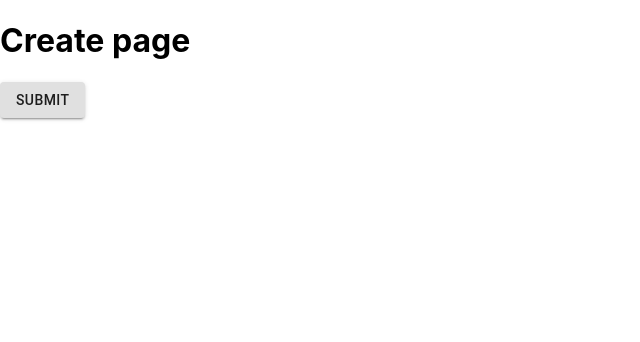
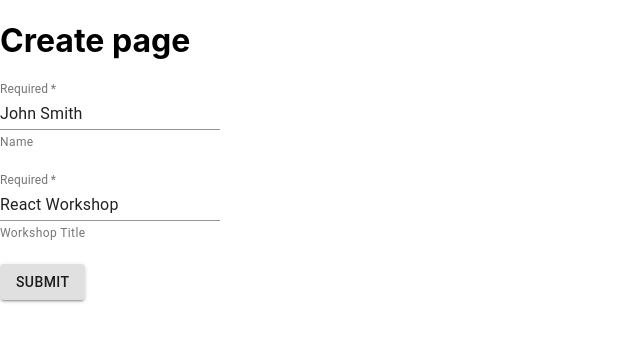
Before and after one commit to os-ucsd/workshop-facilitator, a React (Create React App) app in the folder workshop-facilitator/: page /create in a window 1280 px wide. Shown: the top 342 px of the page, without its empty margins (0-640 px from the left). Built offline with nearby package versions, Linux system fonts and the light colour scheme.

Commit message:
Added textField/submitBtn/States, handeled events

```diff
--- a/workshop-facilitator/src/routes/Create.js
+++ b/workshop-facilitator/src/routes/Create.js
@@ -1,17 +1,27 @@
 import React from 'react';
 
 import Button from '@material-ui/core/Button';
+import TextField from '@material-ui/core/TextField';
 
 class Create extends React.Component{
     constructor(){
         super();
+        this.state = {
+            nameForm: "",
+            wsTitleForm: ""
+        }
 
     }
 
 
+    changeForms = (evt) => {
+        this.setState({
+            [evt.target.id]: evt.target.value
+        })
+    }
 
     submitForm = (evt) => {
-        console.log(evt.target);
+        alert("Form Submitted: Name: " + this.state.nameForm + " Title: " + this.state.wsTitleForm);
 
     }
 
@@ -20,11 +30,18 @@ class Create extends React.Component{
         return(
             <div>
                 <h1> Create page </h1>
+                {console.log("Rendered")}
 
-                <form onSubmit={this.submitForm} >
+                <form onSubmit={this.submitForm} onChange={this.changeForms} >
+                    <TextField required id="nameForm" label="Required" defaultValue="John Smith" helperText = "Name" />
+                    <br/>
+                    <br/>
 
+                    <TextField required id="wsTitleForm" label="Required" defaultValue="React Workshop" helperText = "Workshop Title" />
+                    <br/>
+                    <br/>
 
-                    <Button variant="contained" type="submit">Submit</Button>
+                    <Button variant="contained" type="submit" >Submit</Button>
 
                 </form>
             </div>
```
